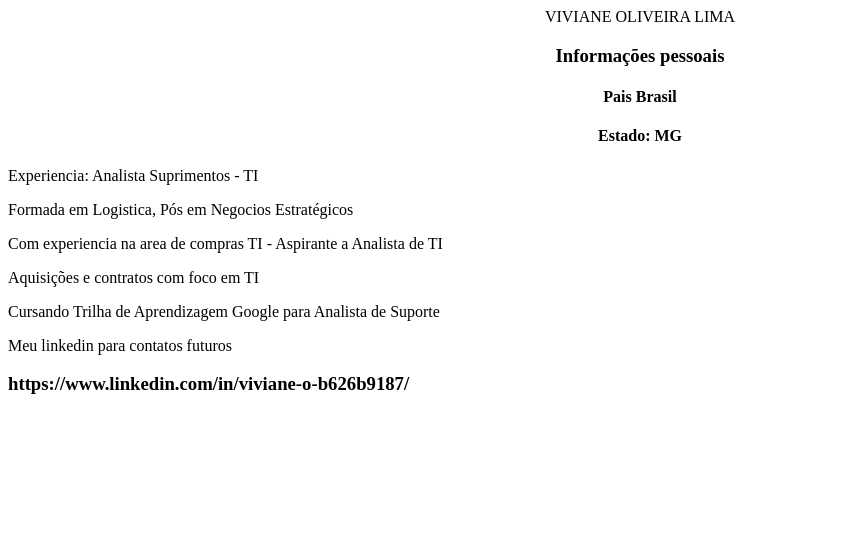
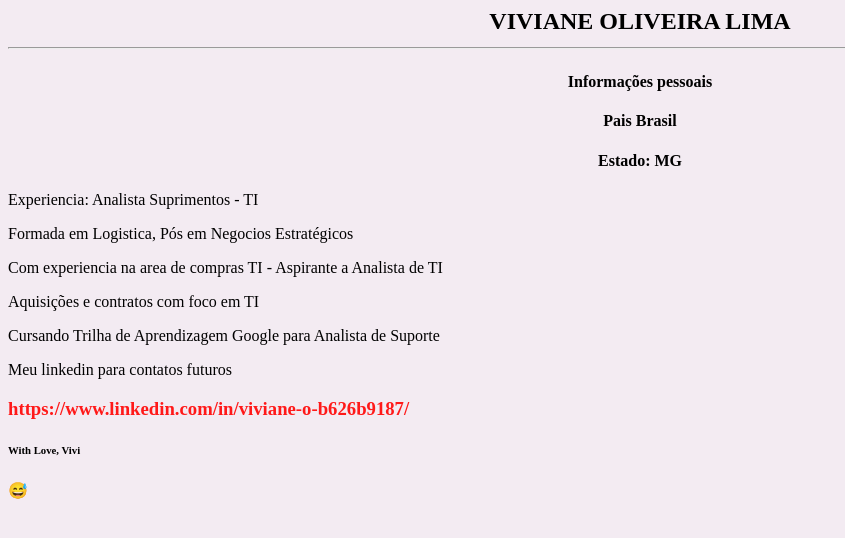
Before and after one commit to Vivianeoliv/elasna_tech1, a plain HTML site: page Index.html in a window 1280 px wide. Shown: the whole page, without its empty margins (0-845 px from the left). Drawn offline with Linux system fonts and the light colour scheme.

Commit message:
"Altera3"

```diff
--- a/Index.html
+++ b/Index.html
@@ -1,9 +1,17 @@
 <html>
 <body>
-   <Title>Curriculo</Title>
-   <center> </h1> VIVIANE OLIVEIRA LIMA</h1>
-    <p>
-      <h3>  Informações pessoais <h3>
+<Title> Curriculo </title>
+</body><center> </b> <h2> VIVIANE OLIVEIRA LIMA</b>
+  <!DOCTYPE html>
+<html lang="pt-BR">
+<head>
+    <meta charset="UTF-8">
+    <meta name="viewport" content="width=device-width, initial-scale=1.0">
+    <hr>
+</body>
+</html>
+<p><body style="background-color:rgb(243, 235, 242);"></body>
+      <h4>  Informações pessoais <h4>
     </p> <h4>Pais Brasil </h4>
    </p> <h4>Estado: MG </h4> </center>
    </p> Experiencia: Analista Suprimentos - TI
@@ -12,5 +20,17 @@
 </p> Aquisições e contratos com foco em TI</p>
 </p> Cursando Trilha de Aprendizagem Google para Analista de Suporte</p>
 </p> Meu linkedin para contatos futuros</p>
-<h3>https://www.linkedin.com/in/viviane-o-b626b9187/</h3>
+<h3><p style="color:rgb(255, 25, 25);"> https://www.linkedin.com/in/viviane-o-b626b9187/</h3>
 </html>
+<html>
+<head>
+<meta charset="UTF-8">
+</head>
+<body>
+
+<h6>With Love, Vivi</h6>
+
+<p>&#128517;</p>
+
+</body>
+</html>
```
Also changed, not shown: GerAI.png (added).
